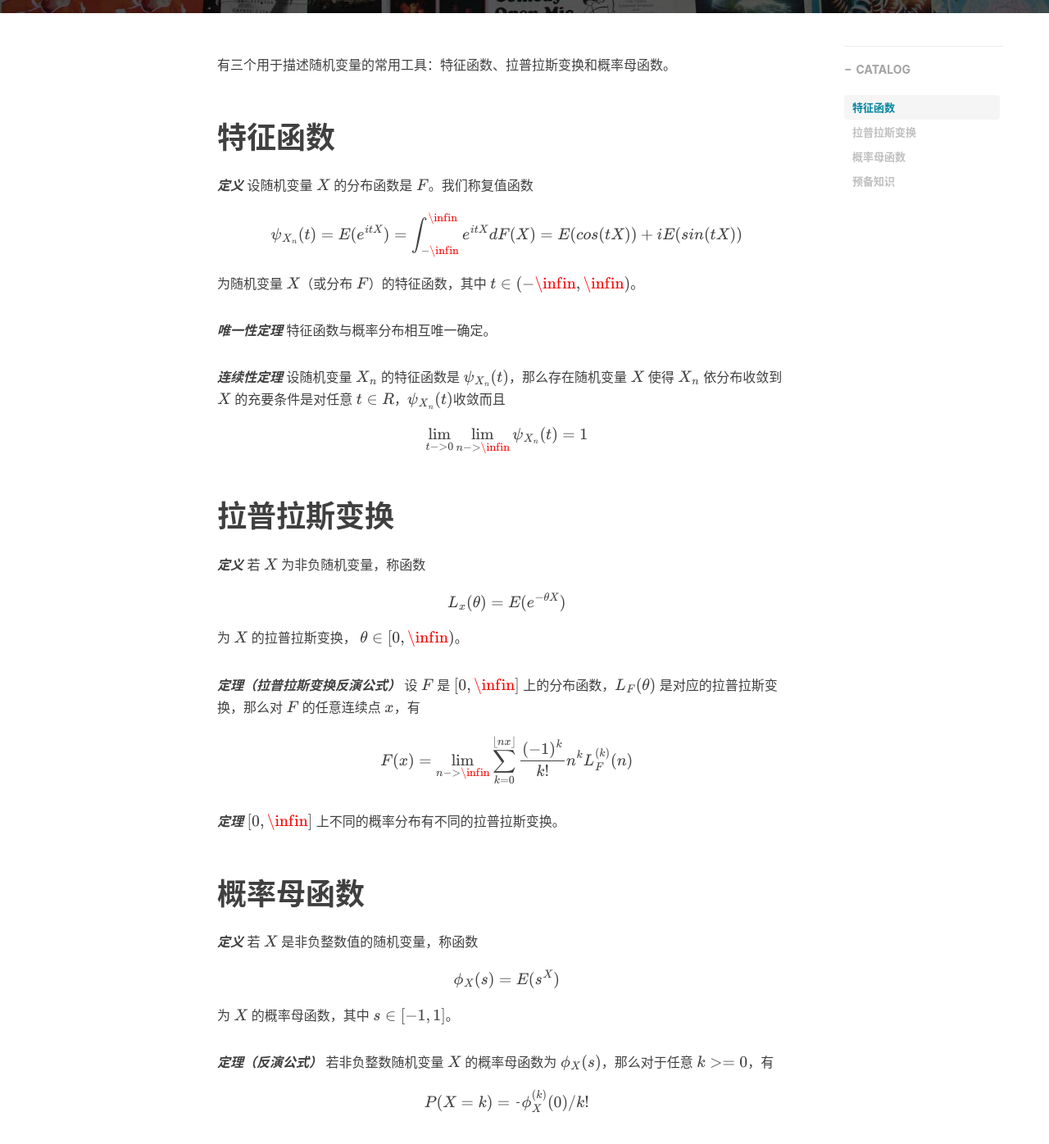
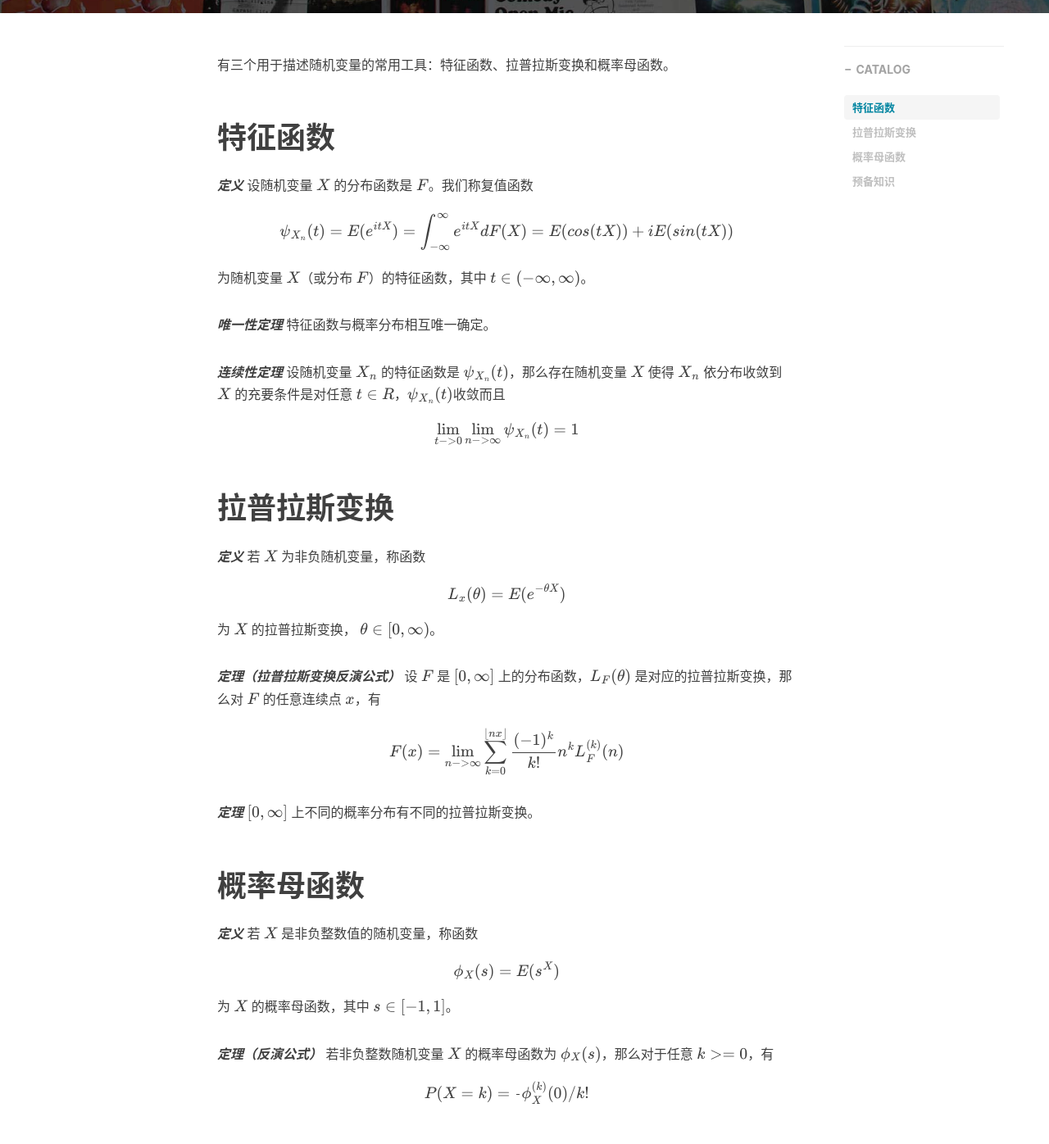
Before and after one commit to qiubinglin/qiubinglin.github.io, a Jekyll site: the page built from _posts/2022-10-14-Characteristic Function.md, in a window 1280 px wide and 1400 px high, scrolled down 441 px. Shown: the top 1396 px of the window at 82% size. Built offline with Jekyll 4.4.1, drawn with Linux system fonts in a browser that asks for light colours; nearby versions of some CDN libraries; formulas are drawn with MathJax 3; comment, search, counter and statistics services are not loaded.

Commit message:
Fix infinity symbol show error

```diff
--- a/_posts/2022-10-14-Characteristic Function.md
+++ b/_posts/2022-10-14-Characteristic Function.md
@@ -16,10 +16,10 @@ tags:
 ***定义***
 设随机变量 $X$ 的分布函数是 $F$。我们称复值函数
 $$
-    \psi_{X_n}(t) = E(e^{itX})= \int_{-\infin}^{\infin} {e^{itX}dF(X)} \\
+    \psi_{X_n}(t) = E(e^{itX})= \int_{-\infty}^{\infty} {e^{itX}dF(X)} \\
     = E(cos(tX)) + iE(sin(tX))
 $$
-为随机变量 $X$（或分布 $F$）的特征函数，其中 $t \in (-\infin, \infin)$。
+为随机变量 $X$（或分布 $F$）的特征函数，其中 $t \in (-\infty, \infty)$。
 
 ***唯一性定理***
 特征函数与概率分布相互唯一确定。
@@ -27,7 +27,7 @@ $$
 ***连续性定理***
 设随机变量 $X_n$ 的特征函数是 $\psi_{X_n}(t)$，那么存在随机变量 $X$ 使得 $X_n$ 依分布收敛到 $X$ 的充要条件是对任意 $t \in R$，$\psi_{X_n}(t)$收敛而且
 $$
-    \lim_{t->0}\lim_{n->\infin}\psi_{X_n}(t) = 1
+    \lim_{t->0}\lim_{n->\infty}\psi_{X_n}(t) = 1
 $$
 
 # 拉普拉斯变换
@@ -36,16 +36,16 @@ $$
 $$
     L_x(\theta) = E(e^{-\theta X})
 $$
-为 $X$ 的拉普拉斯变换， $\theta \in [0, \infin)$。
+为 $X$ 的拉普拉斯变换， $\theta \in [0, \infty)$。
 
 ***定理（拉普拉斯变换反演公式）***
-设 $F$ 是 $[0, \infin]$ 上的分布函数，$L_F(\theta)$ 是对应的拉普拉斯变换，那么对 $F$ 的任意连续点 $x$，有
+设 $F$ 是 $[0, \infty]$ 上的分布函数，$L_F(\theta)$ 是对应的拉普拉斯变换，那么对 $F$ 的任意连续点 $x$，有
 $$
-    F(x) = \lim_{n->\infin} \sum_{k=0}^{\lfloor nx \rfloor}\frac{(-1)^k}{k!}n^k L_F^{(k)}(n)
+    F(x) = \lim_{n->\infty} \sum_{k=0}^{\lfloor nx \rfloor}\frac{(-1)^k}{k!}n^k L_F^{(k)}(n)
 $$
 
 ***定理***
-$[0, \infin]$ 上不同的概率分布有不同的拉普拉斯变换。
+$[0, \infty]$ 上不同的概率分布有不同的拉普拉斯变换。
 
 # 概率母函数
 ***定义***
```
Also changed, not shown: _posts/2022-10-29-Dirac Delta Function.md (+4 -4 lines).
